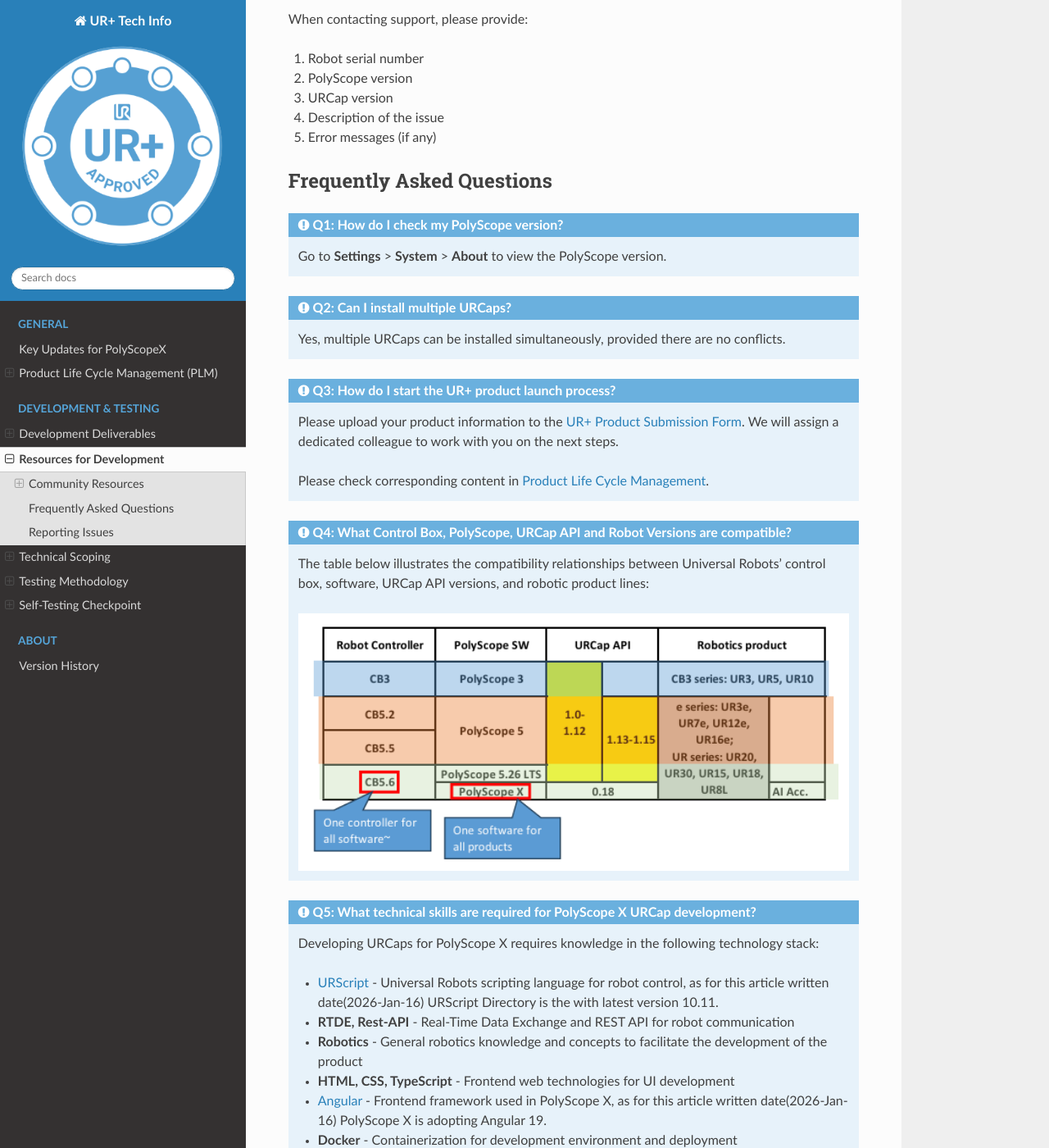
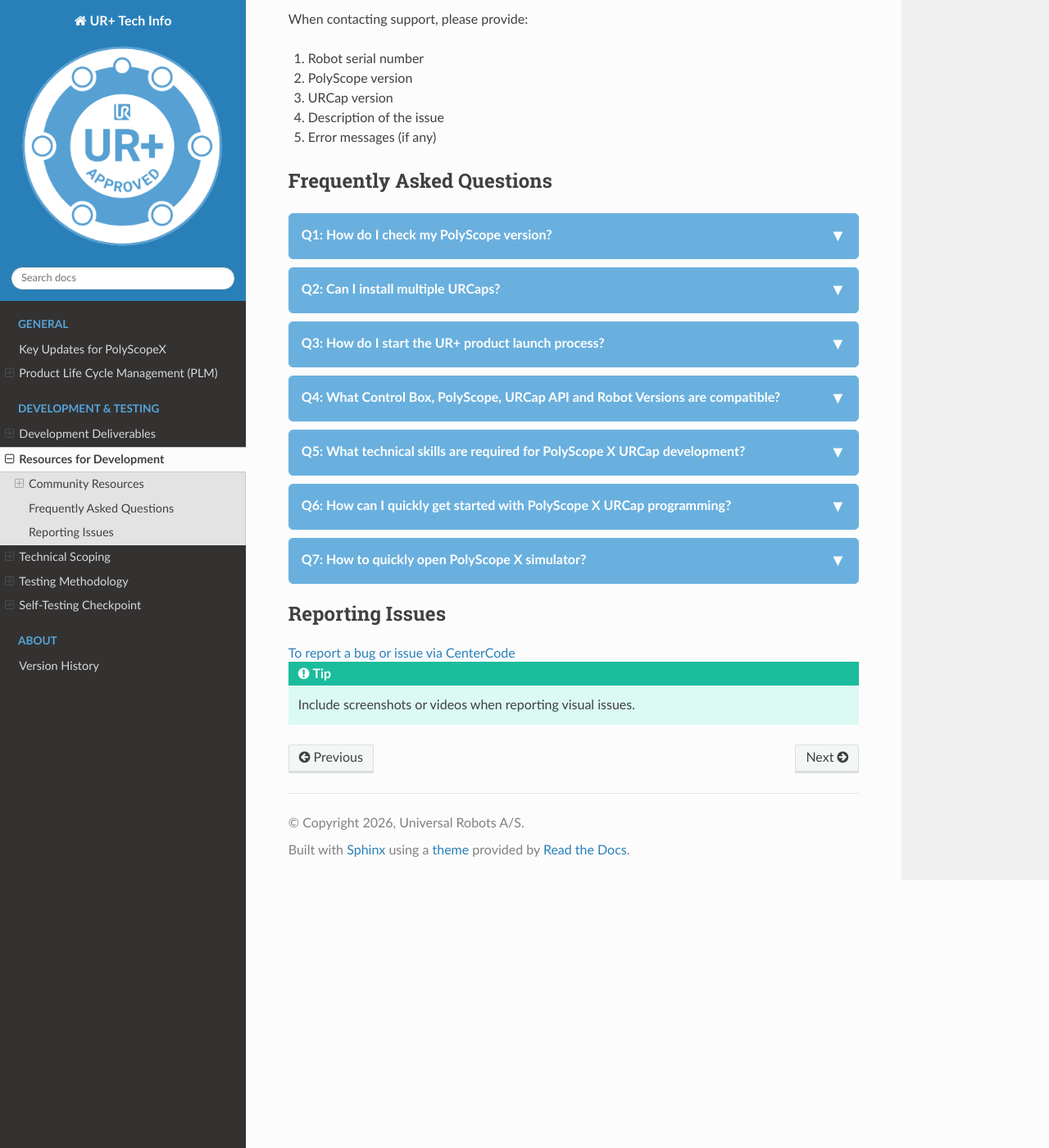
Before and after one commit to FuNingHu/urplus-tech-info, a Sphinx documentation site: the page built from docs/source/resource_for_development.rst, in a window 1280 px wide and 1400 px high, scrolled down 734 px. Shown: the whole window at 82% size. Built offline with Sphinx 7.4.7 and the Read the Docs theme 3.1.0, drawn with Linux system fonts in a browser that asks for light colours; some of the changed text lies outside the part shown.

Commit message:
add faq-7

```diff
--- a/docs/source/resource_for_development.rst
+++ b/docs/source/resource_for_development.rst
@@ -41,84 +41,215 @@
 Frequently Asked Questions
 --------------------------
 
-.. admonition:: Q1: How do I check my PolyScope version?
+.. image:: images/codespace.png
+   :class: hidden-image
 
-   Go to **Settings** > **System** > **About** to view the PolyScope version.
+.. raw:: html
 
-.. admonition:: Q2: Can I install multiple URCaps?
+   <style>
+   .hidden-image {
+     display: none;
+   }
+   .faq-container {
+     margin: 20px 0;
+   }
+   .faq-item {
+     margin-bottom: 10px;
+     border: 1px solid #6ab0de;
+     border-radius: 5px;
+     overflow: hidden;
+   }
+   .faq-question {
+     background: #6ab0de;
+     color: white;
+     padding: 15px;
+     cursor: pointer;
+     font-weight: bold;
+     display: flex;
+     justify-content: space-between;
+     align-items: center;
+     transition: background 0.3s;
+   }
+   .faq-question:hover {
+     background: #5a9fcd;
+   }
+   .faq-icon {
+     font-size: 20px;
+     transition: transform 0.3s;
+     color: white;
+   }
+   .faq-icon.open {
+     transform: rotate(180deg);
+   }
+   .faq-answer {
+     max-height: 0;
+     overflow: hidden;
+     transition: max-height 0.3s ease-out;
+     padding: 0 15px;
+     background: #e7f2fa;
+   }
+   .faq-answer.open {
+     max-height: 2000px;
+     padding: 15px;
+     transition: max-height 0.5s ease-in;
+   }
+   .faq-answer p {
+     margin: 10px 0;
+   }
+   .faq-answer img {
+     max-width: 80%;
+     height: auto;
+     margin: 15px 0;
+   }
+   .faq-answer ul {
+     margin: 10px 0;
+     padding-left: 20px;
+   }
+   .faq-answer li {
+     margin: 5px 0;
+   }
+   </style>
 
-   Yes, multiple URCaps can be installed simultaneously, provided there are no conflicts.
+   <div class="faq-container">
+     <div class="faq-item">
+       <div class="faq-question" onclick="toggleFaq(this)">
+         <span>Q1: How do I check my PolyScope version?</span>
+         <span class="faq-icon">▼</span>
+       </div>
+       <div class="faq-answer">
+         <p>Go to <strong>Settings</strong> &gt; <strong>System</strong> &gt; <strong>About</strong> to view the PolyScope version.</p>
+       </div>
+     </div>
 
-.. admonition:: Q3: How do I start the UR+ product launch process?
+     <div class="faq-item">
+       <div class="faq-question" onclick="toggleFaq(this)">
+         <span>Q2: Can I install multiple URCaps?</span>
+         <span class="faq-icon">▼</span>
+       </div>
+       <div class="faq-answer">
+         <p>Yes, multiple URCaps can be installed simultaneously, provided there are no conflicts.</p>
+       </div>
+     </div>
 
-   .. raw:: html
+     <div class="faq-item">
+       <div class="faq-question" onclick="toggleFaq(this)">
+         <span>Q3: How do I start the UR+ product launch process?</span>
+         <span class="faq-icon">▼</span>
+       </div>
+       <div class="faq-answer">
+         <p>Please upload your product information to the
+         <a href="https://form.asana.com/?k=9UcMvnNd93yFrOqZQWUKJg&d=66083628180095" target="_blank">UR+ Product Submission Form</a>.
+         We will assign a dedicated colleague to work with you on the next steps.</p>
+         <p>Please check corresponding content in <a href="product_lifecycle_management.html" target="_blank">Product Life Cycle Management</a>.</p>
+       </div>
+     </div>
 
-      <p>Please upload your product information to the
-      <a href="https://form.asana.com/?k=9UcMvnNd93yFrOqZQWUKJg&d=66083628180095" target="_blank">UR+ Product Submission Form</a>.
-      We will assign a dedicated colleague to work with you on the next steps.</p>
+     <div class="faq-item">
+       <div class="faq-question" onclick="toggleFaq(this)">
+         <span>Q4: What Control Box, PolyScope, URCap API and Robot Versions are compatible?</span>
+         <span class="faq-icon">▼</span>
+       </div>
+       <div class="faq-answer">
+         <p>The table below illustrates the compatibility relationships between Universal Robots' control box,
+         software, URCap API versions, and robotic product lines:</p>
+         <img src="_images/compatibility_chart.png" alt="Compatibility Chart" style="width: 100%;">
+       </div>
+     </div>
 
-      <p>Please check corresponding content in <a href="product_lifecycle_management.html" target="_blank">Product Life Cycle Management</a>.</p>
+     <div class="faq-item">
+       <div class="faq-question" onclick="toggleFaq(this)">
+         <span>Q5: What technical skills are required for PolyScope X URCap development?</span>
+         <span class="faq-icon">▼</span>
+       </div>
+       <div class="faq-answer">
+         <p>Developing URCaps for PolyScope X requires knowledge in the following technology stack:</p>
+         <ul>
+           <li><a href="https://www.universal-robots.com/manuals/EN/HTML/SW10_11/Content/Landingpages/WebPolyX/LandingScript.htm" target="_blank">URScript</a> - Universal Robots scripting language for robot control, as for this article written date(2026-Jan-16) URScript Directory is the with latest version 10.11.</li>
+           <li><strong>RTDE, Rest-API</strong> - Real-Time Data Exchange and REST API for robot communication</li>
+           <li><strong>Robotics</strong> - General robotics knowledge and concepts to facilitate the development of the product</li>
+           <li><strong>HTML, CSS, TypeScript</strong> - Frontend web technologies for UI development</li>
+           <li><a href="https://angular.dev/" target="_blank">Angular</a> - Frontend framework used in PolyScope X, as for this article written date(2026-Jan-16) PolyScope X is adopting Angular 19.</li>
+           <li><strong>Docker</strong> - Containerization for development environment and deployment</li>
+         </ul>
+       </div>
+     </div>
 
-.. admonition:: Q4: What Control Box, PolyScope, URCap API and Robot Versions are compatible?
+     <div class="faq-item">
+       <div class="faq-question" onclick="toggleFaq(this)">
+         <span>Q6: How can I quickly get started with PolyScope X URCap programming?</span>
+         <span class="faq-icon">▼</span>
+       </div>
+       <div class="faq-answer">
+         <p>We offer PolyScope X URCap SDK training (Entry / Advanced) to help developers quickly understand URCap
+         functionality and development techniques. Please visit the
+         <a href="https://academy.universal-robots.com/our-training-courses/" target="_blank">Universal Robots Academy Training Courses</a>
+         page and select "PolyScope X URCap Training" in the Course Type filter to find
+         specific course information.</p>
+         <img src="_images/urcap_sdk_training_snapshot.png" alt="PolyScope X URCap SDK Training" style="width: 80%;">
+         <hr style="margin: 20px 0;">
+         <p style="color: red; font-weight: bold;">Entry Agenda [2 day program]:</p>
+         <ol>
+           <li>How to get started and setup your system to run the SDK inside the development container</li>
+           <li>Start and access the PolyScope X URSim</li>
+           <li>Create a URCap project</li>
+           <li>Develop a simple URCap Light-Up following the Getting Started section</li>
+         </ol>
+         <img src="_images/urcap_sdk_training_basic.png" alt="PolyScope X URCap SDK Entry Training" style="width: 80%;">
+         <hr style="margin: 20px 0;">
+         <p style="color: red; font-weight: bold;">Advanced Agenda [2 day program]:</p>
+         <img src="_images/urcap_sdk_training_advanced.png" alt="PolyScope X URCap SDK Advanced Training" style="width: 80%;">
+       </div>
+     </div>
 
-   The table below illustrates the compatibility relationships between Universal Robots' control box,
-   software, URCap API versions, and robotic product lines:
+     <div class="faq-item">
+       <div class="faq-question" onclick="toggleFaq(this)">
+         <span>Q7: How to quickly open PolyScope X simulator?</span>
+         <span class="faq-icon">▼</span>
+       </div>
+       <div class="faq-answer">
+         <p>On the official Universal Robots GitHub, we provide a <a href="https://github.com/UniversalRobots/PolyScopeX_URCap_SDK" target="_blank">Codespace-based SDK</a> that requires no local installation. You can open the SDK environment and run URSim there.</p>
+         <p style="text-align: center; margin: 20px 0;">
+           <a href="https://github.com/UniversalRobots/PolyScopeX_URCap_SDK" target="_blank">
+             <img src="_images/codespace.png" alt="PolyScope X Codespace SDK" style="width: 80%; cursor: pointer; border: 2px solid #6ab0de; border-radius: 5px;">
+           </a>
+         </p>
+         <p>Generally, Codespace offers a free usage quota that is sufficient for regular users, making this the fastest way to access the PolyScope X software.</p>
+         <p><strong>What you need to prepare:</strong></p>
+         <ol>
+           <li>A GitHub account</li>
+           <li>A stable and fast internet connection</li>
+         </ol>
+         <p><strong>Important Note:</strong> The simulator running here has minor differences in protocol compared to the real robot. We will explain these differences in detail during the Entry/Advanced SDK training.</p>
+       </div>
+     </div>
+   </div>
 
-   .. image:: images/compatibility_chart.png
-      :width: 100%
-      :alt: Compatibility Chart
+   <script>
+   function toggleFaq(element) {
+     var answer = element.nextElementSibling;
+     var icon = element.querySelector('.faq-icon');
 
-.. admonition:: Q5: What technical skills are required for PolyScope X URCap development?
+     // Close all other FAQs
+     var allAnswers = document.querySelectorAll('.faq-answer');
+     var allIcons = document.querySelectorAll('.faq-icon');
 
-   Developing URCaps for PolyScope X requires knowledge in the following technology stack:
+     allAnswers.forEach(function(item) {
+       if (item !== answer) {
+         item.classList.remove('open');
+       }
+     });
 
-   .. raw:: html
+     allIcons.forEach(function(item) {
+       if (item !== icon) {
+         item.classList.remove('open');
+       }
+     });
 
-      <ul>
-      <li><a href="https://www.universal-robots.com/manuals/EN/HTML/SW10_11/Content/Landingpages/WebPolyX/LandingScript.htm" target="_blank">URScript</a> - Universal Robots scripting language for robot control, as for this article written date(2026-Jan-16) URScript Directory is the with latest version 10.11.</li>
-      <li><strong>RTDE, Rest-API</strong> - Real-Time Data Exchange and REST API for robot communication</li>
-      <li><strong>Robotics</strong> - General robotics knowledge and concepts to facilitate the development of the product</li>
-      <li><strong>HTML, CSS, TypeScript</strong> - Frontend web technologies for UI development</li>
-      <li><a href="https://angular.dev/" target="_blank">Angular</a> - Frontend framework used in PolyScope X, as for this article written date(2026-Jan-16) PolyScope X is adopting Angular 19.</li>
-      <li><strong>Docker</strong> - Containerization for development environment and deployment</li>
-      </ul>
-
-.. admonition:: Q6: How can I quickly get started with PolyScope X URCap programming?
-
-   .. raw:: html
-
-      <p>We offer PolyScope X URCap SDK training (Entry / Advanced) to help developers quickly understand URCap
-      functionality and development techniques. Please visit the
-      <a href="https://academy.universal-robots.com/our-training-courses/" target="_blank">Universal Robots Academy Training Courses</a>
-      page and select "PolyScope X URCap Training" in the Course Type filter to find
-      specific course information.</p>
-
-   .. image:: images/urcap_sdk_training_snapshot.png
-      :width: 80%
-      :alt: PolyScope X URCap SDK Training
-
-   .. raw:: html
-
-      <hr style="margin: 20px 0;">
-      <p style="color: red; font-weight: bold;">Entry Agenda [2 day program]:</p>
-
-   1. How to get started and setup your system to run the SDK inside the development container
-   2. Start and access the PolyScope X URSim
-   3. Create a URCap project
-   4. Develop a simple URCap Light-Up following the Getting Started section
-
-   .. image:: images/urcap_sdk_training_basic.png
-      :width: 80%
-      :alt: PolyScope X URCap SDK Entry Training
-
-   .. raw:: html
-
-      <hr style="margin: 20px 0;">
-      <p style="color: red; font-weight: bold;">Advanced Agenda [2 day program]:</p>
-
-   .. image:: images/urcap_sdk_training_advanced.png
-      :width: 80%
-      :alt: PolyScope X URCap SDK Advanced Training
+     // Toggle current FAQ
+     answer.classList.toggle('open');
+     icon.classList.toggle('open');
+   }
+   </script>
 
 
 Reporting Issues
```
Also changed, not shown: docs/source/images/codespace.png (added).
